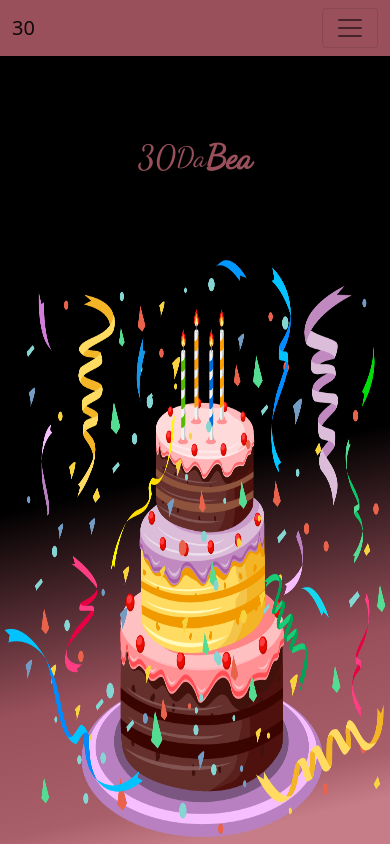
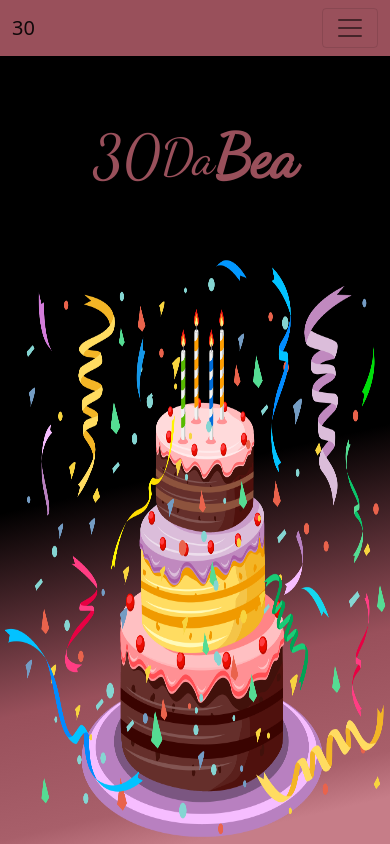
Before and after one commit to BeaCavalheiro/aniversario, a plain HTML site: page index.html in a window 390 px wide. Drawn offline with nearby package versions, Linux system fonts and the light colour scheme; a web font is replaced by a local one.

Commit message:
Update index.css

```diff
--- a/index.css
+++ b/index.css
@@ -43,6 +43,7 @@ font-family: 'Dancing Script', cursive;
     width: 100%;
     height:80%;
     size: 300px;
+    font-size: 100px !important;
 
 }
 
@@ -59,7 +60,11 @@ font-family: 'Dancing Script', cursive;
 
 
 }
-
+@media screen and ( max-width:500px){
+    h1{
+        font-size: 50px !important;
+    }
+}
 @media screen and ( max-width:1000px) {
     h1{
         background: #000000;
```
